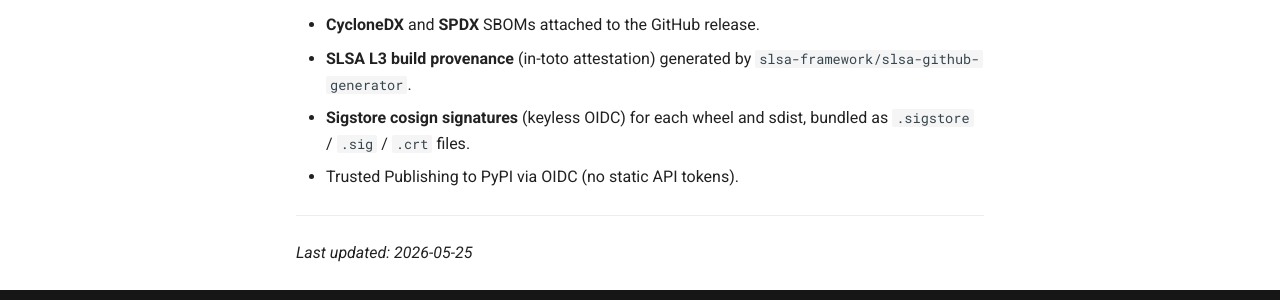
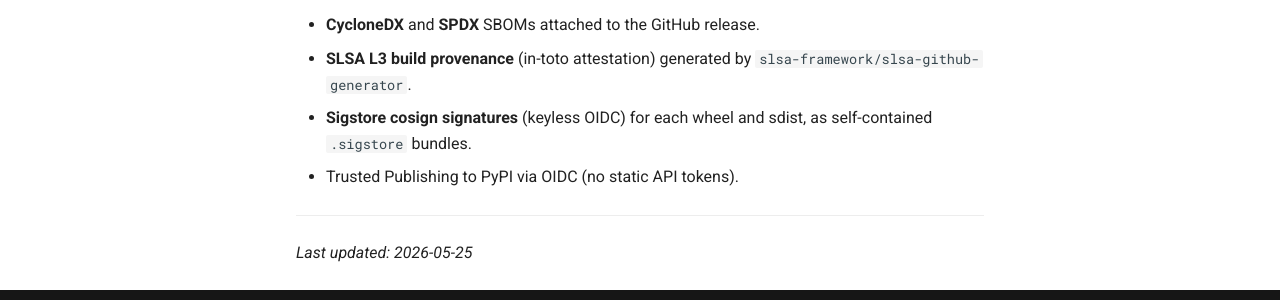
Before and after one commit to smaniches/alphafold-sovereign-mcp, an MkDocs documentation site: the page built from docs/security.md, in a window 1280 px wide and 900 px high, scrolled down 2032 px. Shown: the part 545-845 px from the top of the window. Built offline with MkDocs 1.6.1 and Material for MkDocs 9.7.7, drawn with Linux system fonts in a browser that asks for light colours; comment, search, counter and statistics services are not loaded.

Commit message:
fix(release): cosign v3 emits one .sigstore bundle (no .sig/.crt)
cosign-installer v4.1.2 installs cosign v3, which folds the signature and
certificate into the self-contained .sigstore bundle and IGNORES the
legacy --output-signature / --output-certificate flags. Those files were
therefore never written, so the release step's `dist/*.sig dist/*.crt`
globs matched nothing and `gh release create` failed trying to upload
literal non-existent paths -- skipping the GitHub Release (and its Zenodo
DOI) on v1.1.9 even though PyPI publish had already succeeded.

Fix: sign with --bundle only and drop .sig/.crt from the release asset
list. Update SECURITY.md and REVIEWER.md to describe the self-contained
.sigstore bundle. This is the second and last behavioural break from the
Scorecard action-version bumps (the first was the SLSA tag-ref); every
other release step ran green on the v1.1.9 run.

Co-Authored-By: Claude Opus 4.8 (1M context) <noreply@anthropic.com>

```diff
--- a/SECURITY.md
+++ b/SECURITY.md
@@ -101,7 +101,7 @@ Every release publishes:
 - **SLSA L3 build provenance** (in-toto attestation) generated by
   `slsa-framework/slsa-github-generator`.
 - **Sigstore cosign signatures** (keyless OIDC) for each wheel and
-  sdist, bundled as `.sigstore` / `.sig` / `.crt` files.
+  sdist, as self-contained `.sigstore` bundles.
 - Trusted Publishing to PyPI via OIDC (no static API tokens).
 
 ---
```
Also changed, not shown: REVIEWER.md (+1 -1 lines), 1 other file.
